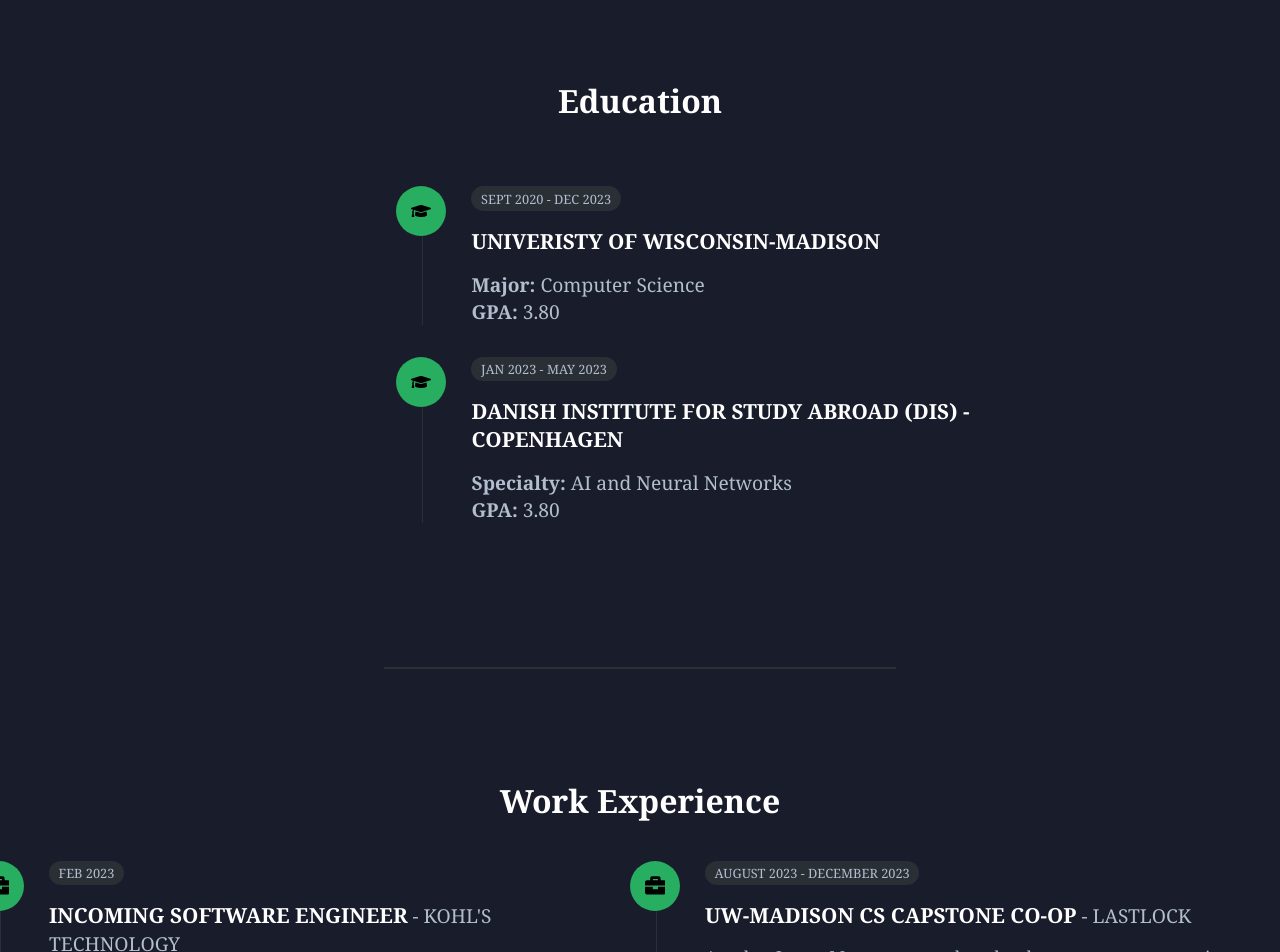
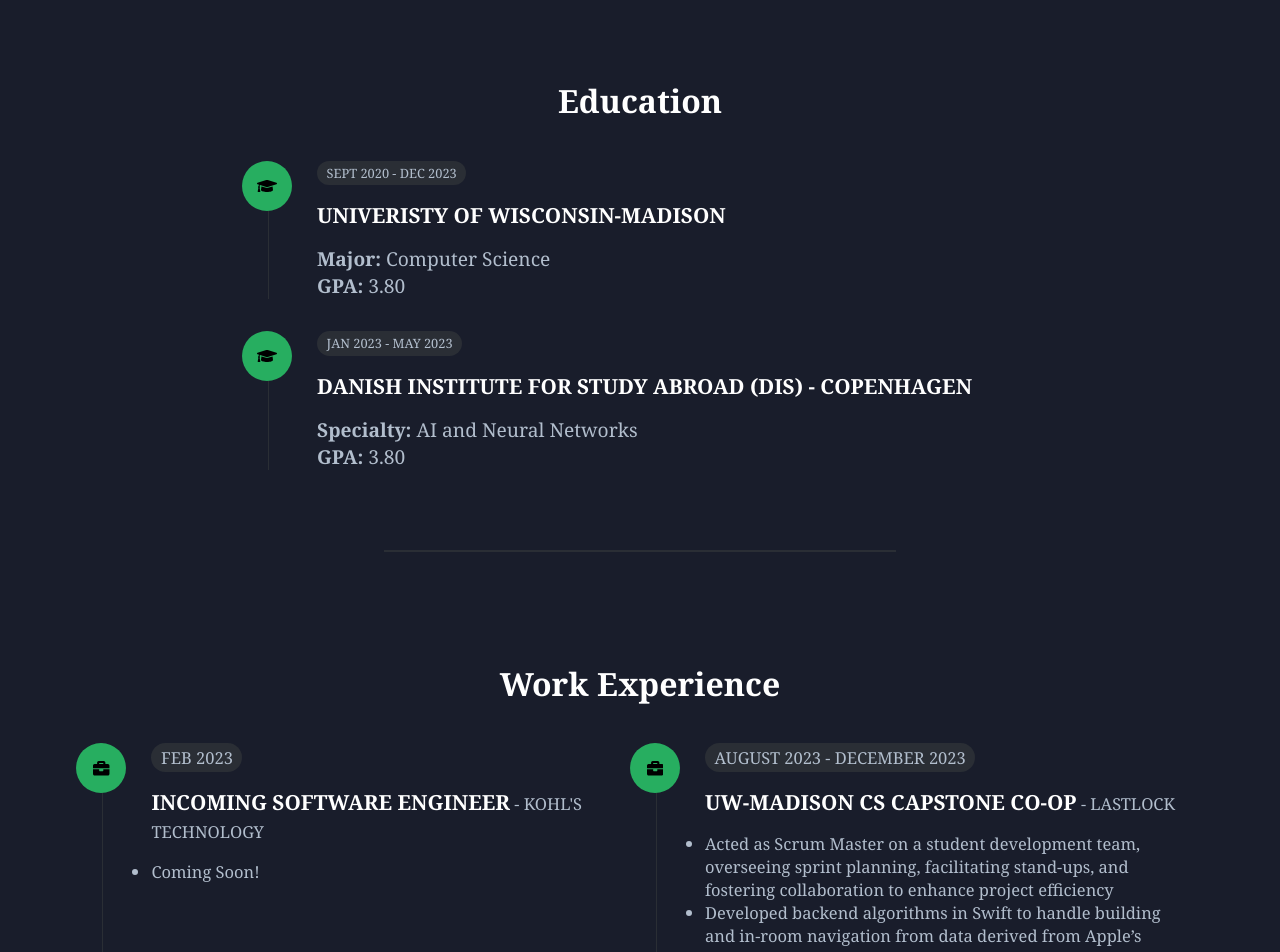
Before and after one commit to esrig1/esrig.net, a React (Create React App) app: page /about in a window 1280 px wide. Shown: the part 2040-2992 px from the top of the page. Built offline with nearby package versions, Linux system fonts and the light colour scheme.

Commit message:
education section better optimized for smaller screens

```diff
--- a/src/components/about/Education.css
+++ b/src/components/about/Education.css
@@ -2,8 +2,10 @@
     display: grid;
     grid-template-columns: 1fr; /* Set to a single column */
     grid-gap: 2rem;
-    margin-left: 13%;
-    padding: 4rem 20%;
+
+    max-width: 1000px;
+    padding-left: 10%;
+    margin: 3% auto;
     justify-content: center; /* Center the grid items horizontally */
     align-items: center; /* Center the grid items vertically */
 }
@@ -59,8 +61,9 @@
 
 @media screen and (max-width: 700px) {
     .education {
-        padding: 4rem 8%;
-        padding-right: 6%;
+        margin-left: 1rem;
+        margin-top: 3rem;
+
     }
     .education .education-item {
         padding-left: 2rem;
--- a/src/components/about/Timeline.css
+++ b/src/components/about/Timeline.css
@@ -15,21 +15,21 @@
 
 .timeline .timeline-item .tl-icon {
     position: absolute;
-    left: -27px;
+    left: -35px;
     top: 0;
     background-color: var(--color-secondary);
-    width: 50px;
-    height: 50px;
+    width: 70px;
+    height: 70px;
     border-radius: 50%;
     display: flex;
     align-items: center;
     justify-content: center;
-    font-size: 1.3rem;
+    font-size: 2rem;
 }
 
 .timeline .timeline-item ul{
     color: var(--color-grey-2);
-    font-size: 2rem;
+    font-size: 1.8rem;
     list-style-type: disc;
 }
 
@@ -38,7 +38,7 @@
     background-color: var(--color-grey-5);
     border-radius: 15px;
     display: inline-block;
-    font-size: 0.8rem;
+    font-size: 1.2rem;
     text-transform: uppercase;
     font-weight: 500;
 }
@@ -47,23 +47,38 @@
 .timeline .timeline-item h5 {
     padding: 1rem 0;
     text-transform: uppercase;
-    font-size: 1.3rem;
+    font-size: 2rem;
     font-weight: 600;
 }
 .timeline .timeline-item h5 span {
     color: var(--color-grey-2);
     font-weight: 500;
-    font-size: 1.2rem;
+    font-size: 2rem;
 }
 .timeline .timeline-item p {
     color: var(--color-grey-2);
 
 }
 @media screen and (max-width: 1800px) {
-    .timeline .timeline-item ul{
+    .timeline .timeline-item ul,
+    .timeline .timeline-item h5 span,
+    .timeline .timeline-item .tl-icon,
+    .timeline .timeline-item .tl-duration{
+    font-size: 1.03rem;
+    }
 
-        font-size: 1.03rem;
+    .timeline .timeline-item .tl-icon {
+        height: 50px;
+        width: 50px;
+        left: -27px;
+    }
 
+    .timeline .timeline-item h5 {
+        font-size: 1.3rem;
+    }
+
+    .timeline {
+        margin: 3% 8%;
     }
 }
 
```
